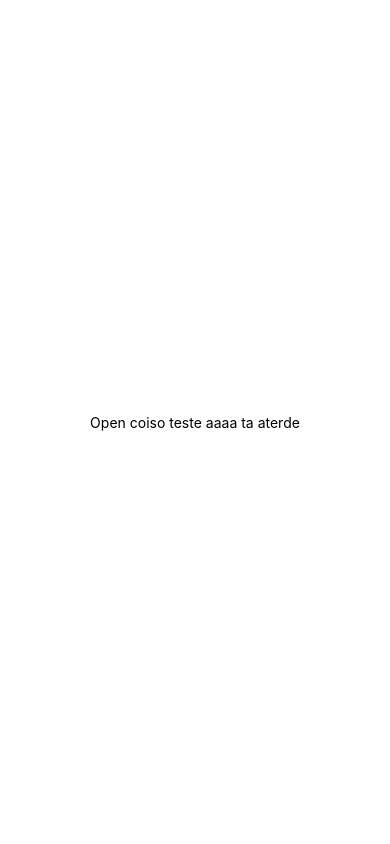
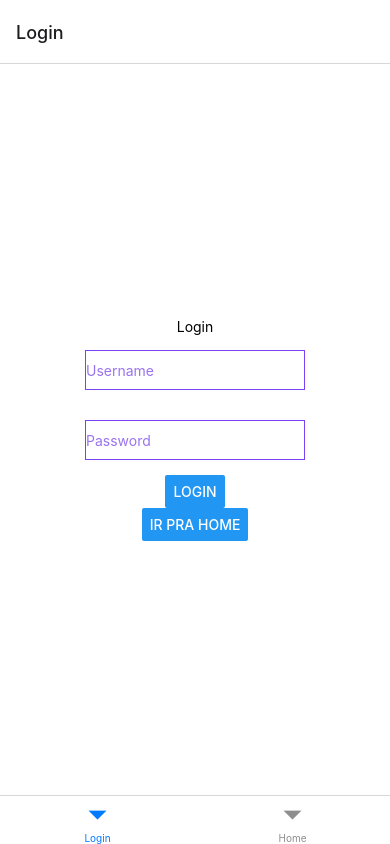
Before and after one commit to JanainaCiteli/api-react-native, a React Native app: screen / in a window 390 px wide. Built offline with nearby package versions, Linux system fonts and the light colour scheme.

Commit message:
baaaaaaaaaaah

```diff
--- a/App.js
+++ b/App.js
@@ -1,21 +1,23 @@
-import { StatusBar } from 'expo-status-bar';
+
 import React from 'react';
-import { StyleSheet, Text, View } from 'react-native';
+import { View } from 'react-native';
+import Home from './src/pages/Home/Home';
+import Login from './src/pages/Login/Login';
+import { NavigationContainer } from '@react-navigation/native';
+import { createNativeStackNavigator } from "@react-navigation/native-stack";
+import { createBottomTabNavigator } from "@react-navigation/bottom-tabs";
+
+  const Tab = createBottomTabNavigator();
 
 export default function App() {
   return (
-    <View style={styles.container}>
-      <Text>Open coiso teste aaaa ta aterde</Text>
-      <StatusBar style="auto" />
-    </View>
+
+      <NavigationContainer>
+        <Tab.Navigator>
+          <Tab.Screen name="Login" component={Login} />
+          <Tab.Screen name="Home" component={Home} />
+        </Tab.Navigator>
+      </NavigationContainer>
+
   );
 }
-
-const styles = StyleSheet.create({
-  container: {
-    flex: 1,
-    backgroundColor: '#fff',
-    alignItems: 'center',
-    justifyContent: 'center',
-  },
-});
```
